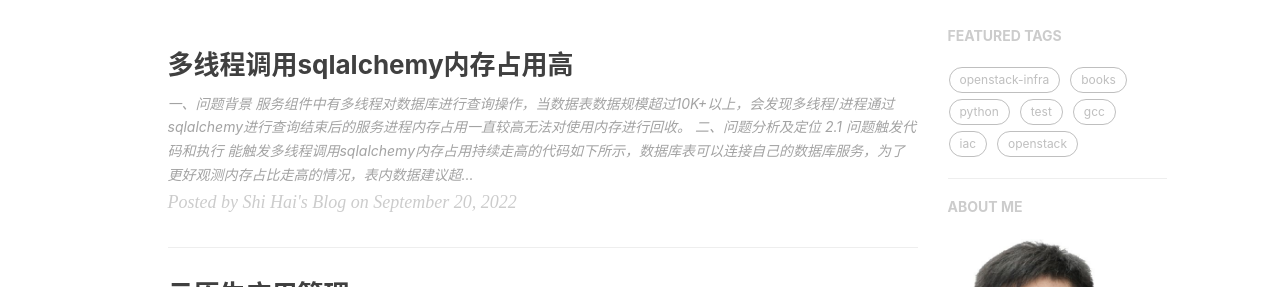
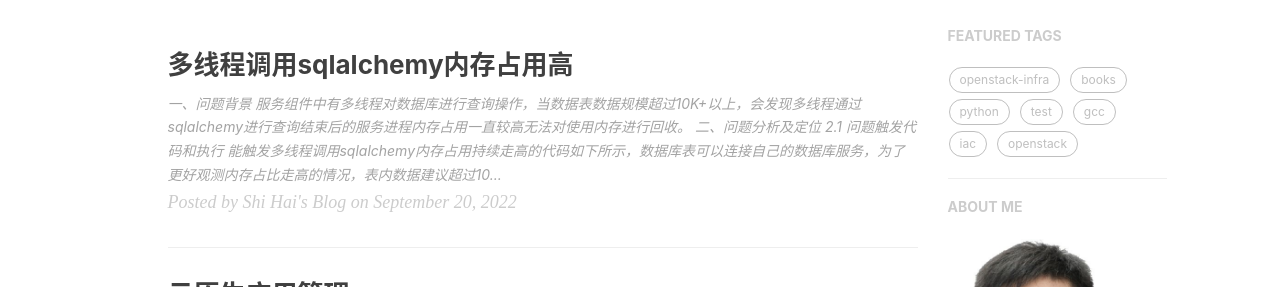
Before and after one commit to shihai1991/shihai1991.github.io, a Jekyll site: the page built from index.html, in a window 1280 px wide and 900 px high. Shown: the part 420-707 px from the top of the window. Built offline with Jekyll 4.4.1, drawn with Linux system fonts in a browser that asks for light colours; nearby versions of some CDN libraries; the list of posts is cut into pages by our own code; comment, search, counter and statistics services are not loaded.

Commit message:
Update 2022-09-20-multiprocessing-sqlalchemy.md

````diff
--- a/_posts/2022-09-20-multiprocessing-sqlalchemy.md
+++ b/_posts/2022-09-20-multiprocessing-sqlalchemy.md
@@ -9,7 +9,7 @@
 time: '2022.09.18 09:07:00'
 ---
 # 一、问题背景
-服务组件中有多线程对数据库进行查询操作，当数据表数据规模超过10K+以上，会发现多线程/进程通过`sqlalchemy`进行查询结束后的服务进程内存占用一直较高无法对使用内存进行回收。
+服务组件中有多线程对数据库进行查询操作，当数据表数据规模超过10K+以上，会发现多线程通过`sqlalchemy`进行查询结束后的服务进程内存占用一直较高无法对使用内存进行回收。
 
 # 二、问题分析及定位
 ## 2.1 问题触发代码和执行
@@ -129,9 +129,9 @@
 ```
 
 ## 2.2 问题定位
-### 2.2.1 多线程/进程是否存在内存泄露或者应用管理不当？
+### 2.2.1 多线程是否存在内存泄露或者应用管理不当？
 #### 2.2.2.1 线程池Threadpool
-将测试代码中的`host_list()`函数内容直接改成`paas`后在继续执行，进程的内存占用始终保持在一个数值，因此初步可以认为多线程/进程和内存升高无直接关联。
+将测试代码中的`host_list()`函数内容直接改成`paas`后在继续执行，进程的内存占用始终保持在一个数值，因此初步可以认为多线程和内存升高无直接关联。
 ```
 PID USER      PR  NI    VIRT    RES    SHR S  %CPU %MEM     TIME+ COMMAND
 8691 root      20   0 1188260  28632   5672 S   0.0  0.4   0:00.33 python
````
